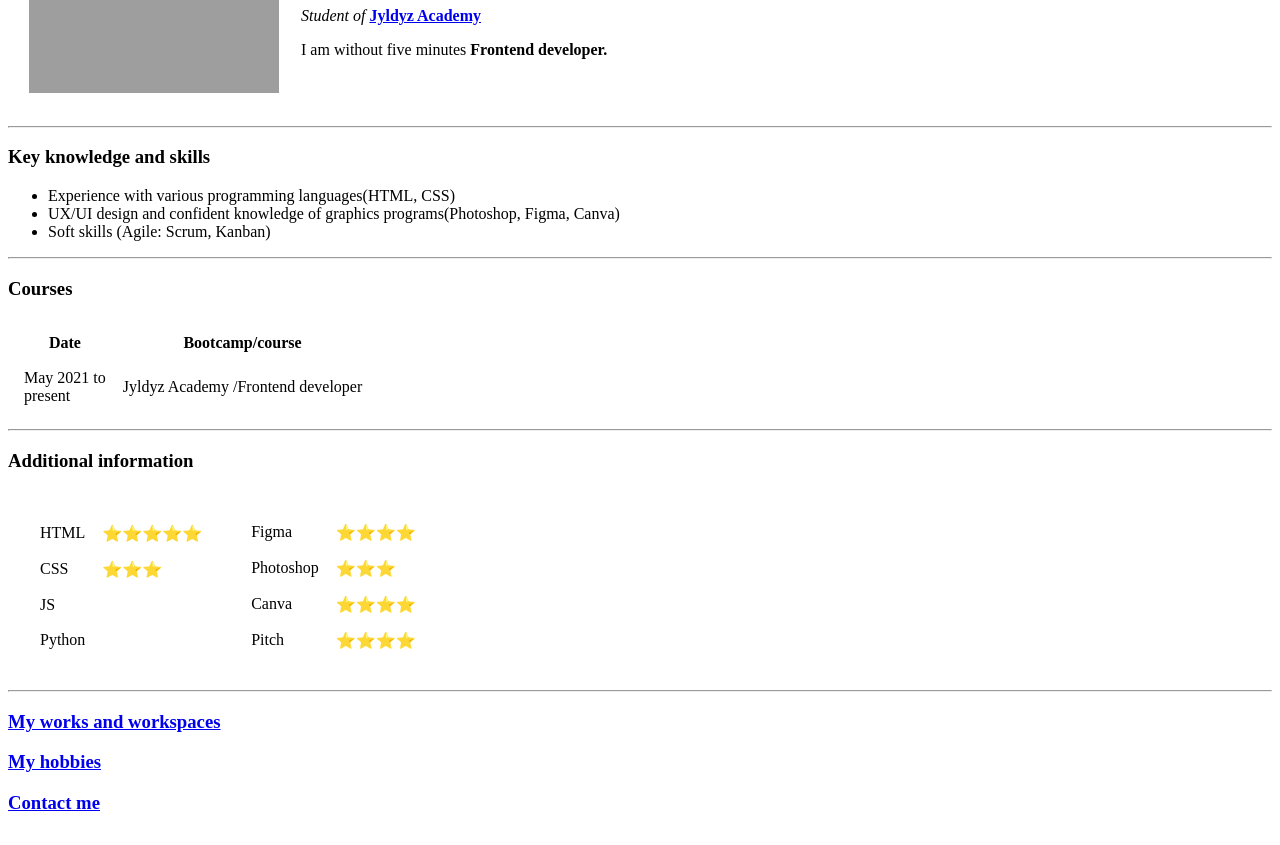
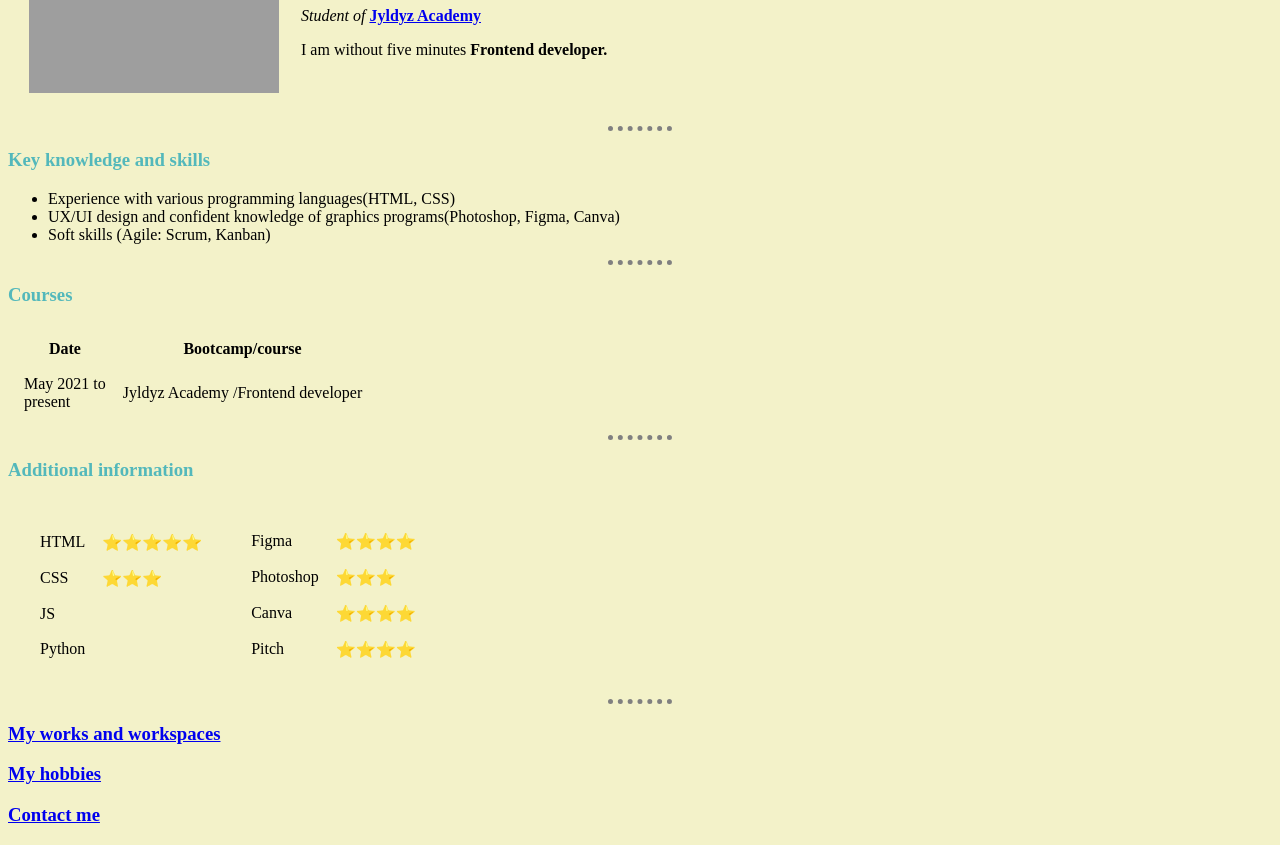
Before and after one commit to AinaSha/MY-CV, a plain HTML site: page index.html in a window 1280 px wide. Shown: the part 124-969 px from the top of the page. Drawn offline with Linux system fonts and the light colour scheme; the site is published under a folder, as on GitHub Pages, so addresses that start at the root find nothing.

Commit message:
Add CSS style

```diff
--- a/index.html
+++ b/index.html
@@ -5,8 +5,8 @@
     <meta http-equiv="X-UA-Compatible" content="IE=edge">
     <meta name="viewport" content="width=device-width, initial-scale=1.0">
     <title>Ainagul's Personal Site</title>
-    <link href="/CSS/style.css" rel="stylesheet">
-</head>
+    <link  rel="stylesheet" href="CSS/style.css">
+    </head>
 <body>
     <table cellspacing="20">
         <tr>
@@ -91,11 +91,11 @@
 
 
   <hr>
-     <h3><a href="workspaces.html" target="_blank">My works and workspaces</a></h3>
+     <h3><a href="workspaces.html">My works and workspaces</a></h3>
 
-     <h3><a href="hobbies.html" target="_blank">My hobbies</a></h3>
+     <h3><a href="hobbies.html">My hobbies</a></h3>
 
-     <h3><a href="contacts.html" target="_blank">Contact me</a></h3>
+     <h3><a href="contacts.html">Contact me</a></h3>
 
 </body>
 </html>
```
Also changed, not shown: contacts.html (+2 -2 lines), hobbies.html (+2 -2 lines), workspaces.html (+3 -4 lines).
